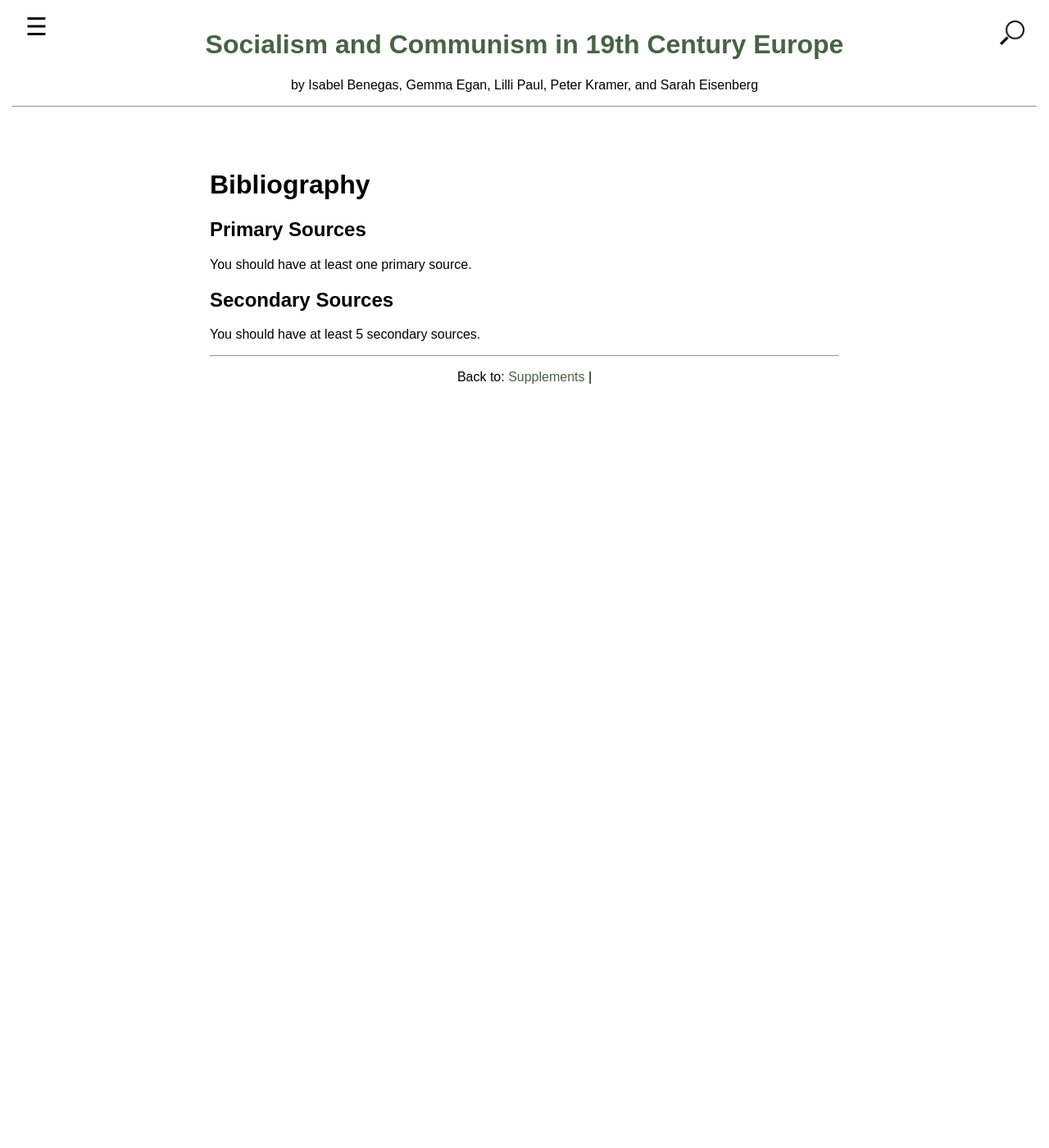
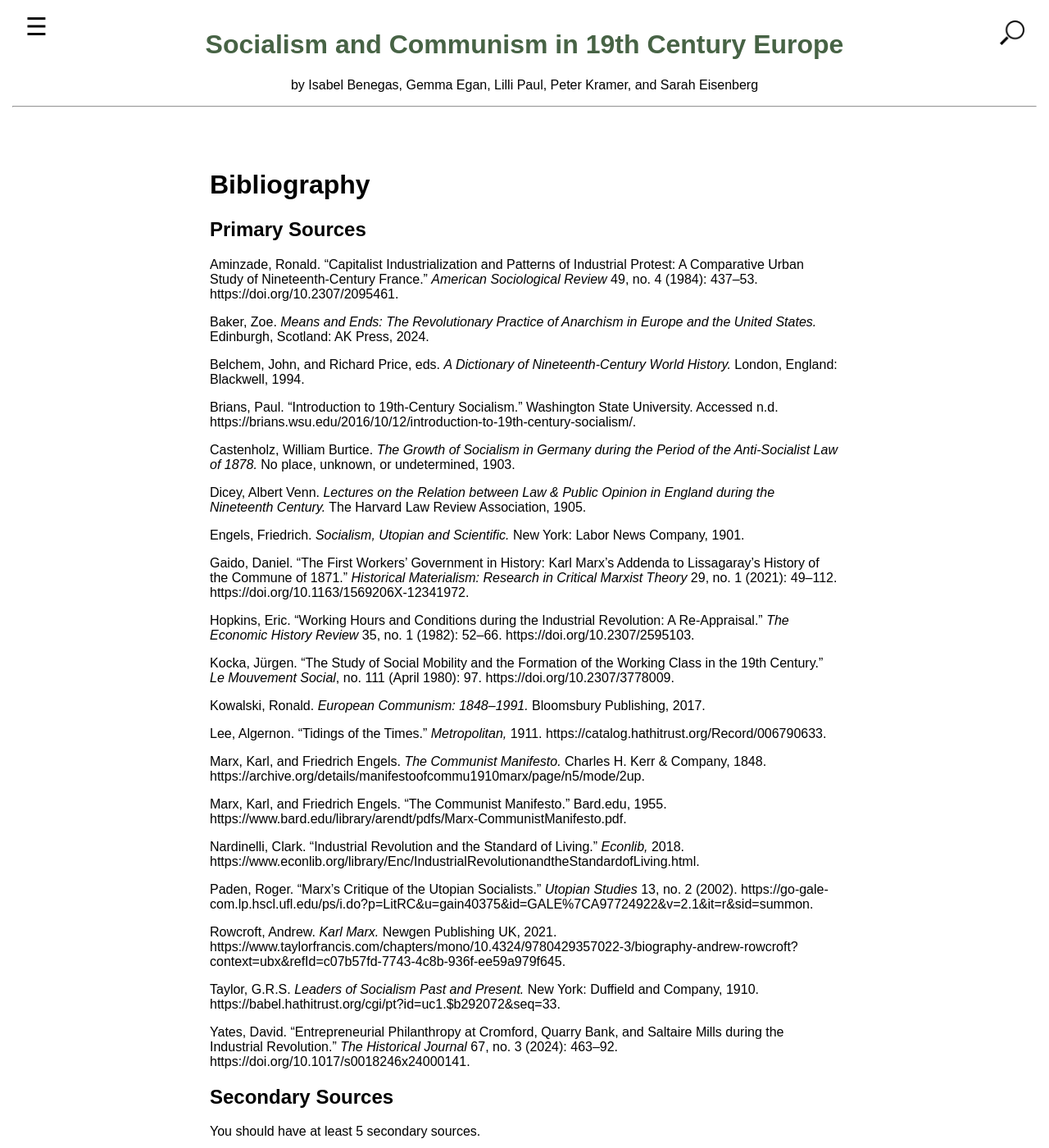
Before and after one commit to isabelbenegas/Isabel-Benegas-EUH3205, a Jekyll site: the page built from 005_bibliography.md, in a window 1280 px wide and 1400 px high. Shown: the whole window at 82% size. Built offline with Jekyll 4.4.1, drawn with Linux system fonts in a browser that asks for light colours.

Commit message:
Update 005_bibliography.md

```diff
--- a/005_bibliography.md
+++ b/005_bibliography.md
@@ -8,7 +8,43 @@ number: 5
 
 ## Primary Sources
 
-You should have at least one primary source.
+Aminzade, Ronald. “Capitalist Industrialization and Patterns of Industrial Protest: A Comparative Urban Study of Nineteenth-Century France.” *American Sociological Review* 49, no. 4 (1984): 437–53. https://doi.org/10.2307/2095461.
+
+Baker, Zoe. *Means and Ends: The Revolutionary Practice of Anarchism in Europe and the United States.* Edinburgh, Scotland: AK Press, 2024.
+
+Belchem, John, and Richard Price, eds. *A Dictionary of Nineteenth-Century World History.* London, England: Blackwell, 1994.
+
+Brians, Paul. “Introduction to 19th-Century Socialism.” Washington State University. Accessed n.d. https://brians.wsu.edu/2016/10/12/introduction-to-19th-century-socialism/.
+
+Castenholz, William Burtice. *The Growth of Socialism in Germany during the Period of the Anti-Socialist Law of 1878.* No place, unknown, or undetermined, 1903.
+
+Dicey, Albert Venn. *Lectures on the Relation between Law & Public Opinion in England during the Nineteenth Century.* The Harvard Law Review Association, 1905.
+
+Engels, Friedrich. *Socialism, Utopian and Scientific.* New York: Labor News Company, 1901.
+
+Gaido, Daniel. “The First Workers’ Government in History: Karl Marx’s Addenda to Lissagaray’s History of the Commune of 1871.” *Historical Materialism: Research in Critical Marxist Theory* 29, no. 1 (2021): 49–112. https://doi.org/10.1163/1569206X-12341972.
+
+Hopkins, Eric. “Working Hours and Conditions during the Industrial Revolution: A Re-Appraisal.” *The Economic History Review* 35, no. 1 (1982): 52–66. https://doi.org/10.2307/2595103.
+
+Kocka, Jürgen. “The Study of Social Mobility and the Formation of the Working Class in the 19th Century.” *Le Mouvement Social*, no. 111 (April 1980): 97. https://doi.org/10.2307/3778009.
+
+Kowalski, Ronald. *European Communism: 1848–1991.* Bloomsbury Publishing, 2017.
+
+Lee, Algernon. “Tidings of the Times.” *Metropolitan,* 1911. https://catalog.hathitrust.org/Record/006790633.
+
+Marx, Karl, and Friedrich Engels. *The Communist Manifesto.* Charles H. Kerr & Company, 1848. https://archive.org/details/manifestoofcommu1910marx/page/n5/mode/2up.
+
+Marx, Karl, and Friedrich Engels. “The Communist Manifesto.” Bard.edu, 1955. https://www.bard.edu/library/arendt/pdfs/Marx-CommunistManifesto.pdf.
+
+Nardinelli, Clark. “Industrial Revolution and the Standard of Living.” *Econlib,* 2018. https://www.econlib.org/library/Enc/IndustrialRevolutionandtheStandardofLiving.html.
+
+Paden, Roger. “Marx's Critique of the Utopian Socialists.” *Utopian Studies* 13, no. 2 (2002). https://go-gale-com.lp.hscl.ufl.edu/ps/i.do?p=LitRC&u=gain40375&id=GALE%7CA97724922&v=2.1&it=r&sid=summon.
+
+Rowcroft, Andrew. *Karl Marx.* Newgen Publishing UK, 2021. https://www.taylorfrancis.com/chapters/mono/10.4324/9780429357022-3/biography-andrew-rowcroft?context=ubx&refId=c07b57fd-7743-4c8b-936f-ee59a979f645.
+
+Taylor, G.R.S. *Leaders of Socialism Past and Present.* New York: Duffield and Company, 1910. https://babel.hathitrust.org/cgi/pt?id=uc1.$b292072&seq=33.
+
+Yates, David. “Entrepreneurial Philanthropy at Cromford, Quarry Bank, and Saltaire Mills during the Industrial Revolution.” *The Historical Journal* 67, no. 3 (2024): 463–92. https://doi.org/10.1017/s0018246x24000141.
 
 ## Secondary Sources
 
```
